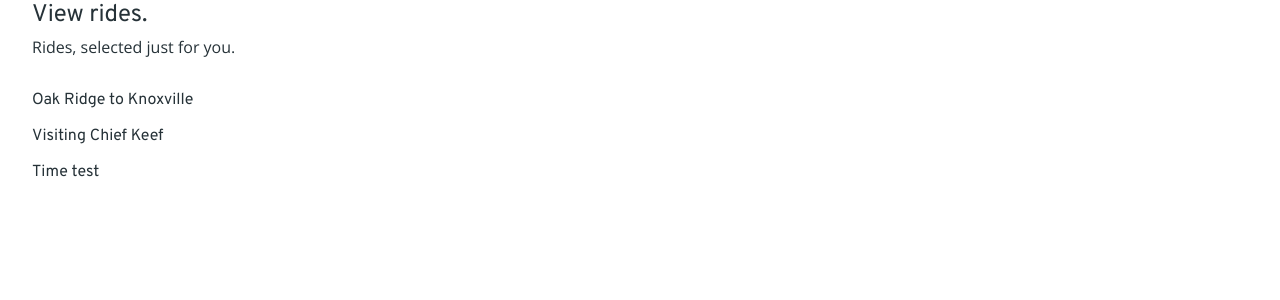
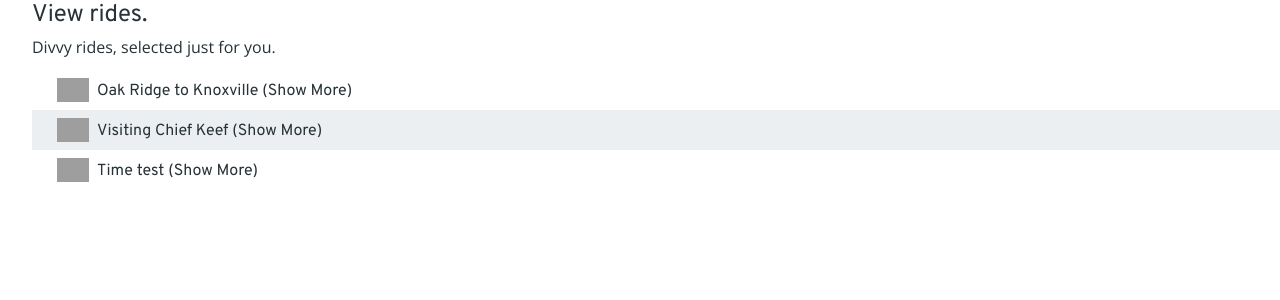
Before and after one commit to marlonliu/DivAssist, a Django app: page /view_rides/ in a window 1280 px wide. Shown: the top 300 px of the page. Run offline with Django 3.2, Linux system fonts and the light colour scheme; data comes from the database, SQL or seed files in the repository; both versions use the stored data as it was after the commit; some libraries are stand-ins or nearby versions; grey boxes are pictures that could not be loaded.

Commit message:
View ride frontend finished.

```diff
--- a/divassist/divassist/static/window.css
+++ b/divassist/divassist/static/window.css
@@ -5,7 +5,7 @@
 
 #section-title {
     width: 100%;
-    padding-bottom: 1em;
+    padding-bottom: 0.25em;
 }
 
 #section-title > p {
--- a/divassist/divassist_web/static/divassist_web/view_ride.css
+++ b/divassist/divassist_web/static/divassist_web/view_ride.css
@@ -1,10 +1,44 @@
 .record-entry {
     border: none;
+    width: 98%;
     // border-top: 1px solid black;
     // border-bottom: 1px solid black;
-    padding: 0.5em 0 0.5em 0;
+    padding: 0.5em 0 0.5em 2%;
 }
 
 .record-title {
     font-family: 'Overpass', sans-serif;
 }
+
+.bike-icon {
+    height: 1.5em;
+    padding-right: 0.25em;
+    display: inline-block;
+    position: relative;
+    // top: 0.4em;
+    vertical-align: top;
+}
+
+.record-details {
+    display: inline-block;
+}
+
+.detail-name {
+    font-family: 'Overpass', sans-serif;
+    text-align: right;
+    padding-right: 1em;
+}
+
+.show-button {
+    display: inline-block;
+}
+
+.hide-button {
+    font-family: 'Overpass', sans-serif;
+    display: inline-block;
+    text-align: left;
+}
+
+.show-button, .hide-button {
+    cursor: pointer;
+}
--- a/divassist/divassist_web/static/divassist_web/view_ride.js
+++ b/divassist/divassist_web/static/divassist_web/view_ride.js
@@ -0,0 +1,25 @@
+$(document).ready(function() {
+    $(".hidden-details").hide();
+
+    // Set alternating row colors.
+    var counter = 0;
+    $(".record-entry").each(function() {
+        if (counter % 2 === 1) {
+            $(this).css({
+                "background-color": "#ECEFF1"
+            });
+        }
+        counter += 1;
+    });
+
+    $(".show-button").click(function() {
+        $(this).parent().parent().find(".hidden-details").show(150);
+        $(this).hide()
+    });
+
+    $(".hide-button").click(function() {
+        var parent = $(this).parent();
+        parent.find(".show-button").show();
+        parent.find(".hidden-details").hide(200);
+    });
+});
--- a/divassist/divassist_web/templates/divassist_web/view_ride.html
+++ b/divassist/divassist_web/templates/divassist_web/view_ride.html
@@ -9,30 +9,33 @@
 {% block content %}
 <div id="section-title">
     <p class="title-font-dark" style="padding-bottom: 0.25em;">View rides.</p>
-    <p>Rides, selected just for you.</p>
+    <p>Divvy rides, selected just for you.</p>
 </div>
 
 {% for ride in rides %}
     <div class="record-entry">
-        <div class="record-title">
-            {{ ride.title_text}}
+        <img class="bike-icon" src="{% static 'img_src/icon/bike.png' %}" alt="Bike icon">
+        <div class="record-details">
+            <div class="record-title">
+                {{ ride.title_text}}
+                <span class="show-button">(Show More)</span>
+            </div>
+            <div class="hidden-details">
+                <table>
+                    <tr><td class="detail-name">Date Published</td><td>{{ ride.pub_date }}</td></tr>
+                    <tr><td class="detail-name">Description</td><td>{{ ride.desc_text }}</td></tr>
+                    <tr><td class="detail-name">Starting Neighborhood</td><td>{{ ride.s_neighborhood }}</td></tr>
+                    <tr><td class="detail-name">Ending Neighborhood</td><td>{{ ride.e_neighborhood }}</td></tr>
+                    <tr><td class="detail-name">Difficulty</td><td>{{ ride.difficulty }}</td></tr>
+                    <tr><td class="detail-name">Creator</td><td>{{ ride.owner.username }}</td></tr>
+                </table>
+            </div>
+            <div class="hide-button hidden-details">(Show Less)</div>
         </div>
     </div>
-    <!-- <br>
-    <p>-------------------------------------------------------------------------------</p>
-    <br>
-    <p>Ride Title - {{ ride.title_text }}</p>
-    <p>Date Published - {{ ride.pub_date }}</p>
-    <p>Description - {{ ride.desc_text }}</p>
-    <p>Starting Neighborhood - {{ ride.s_neighborhood }}</p>
-    <p>Ending Neighborhood - {{ ride.e_neighborhood }}</p>
-    <p>Difficulty - {{ ride.difficulty }}</p>
-    <p>Creator - {{ ride.owner.username }}</p> -->
 {% endfor %}
 {% endblock %}
-<!--
-UNCOMMENT THIS AFTER JS IS DONE
+
 {% block extra-js %}
-	<script src="{% static 'divassist_web/YOUR_JS' %}"></script>
+	<script src="{% static 'divassist_web/view_ride.js' %}"></script>
 {% endblock %}
--->
```
Also changed, not shown: divassist/divassist/loginapp.sqlite.
